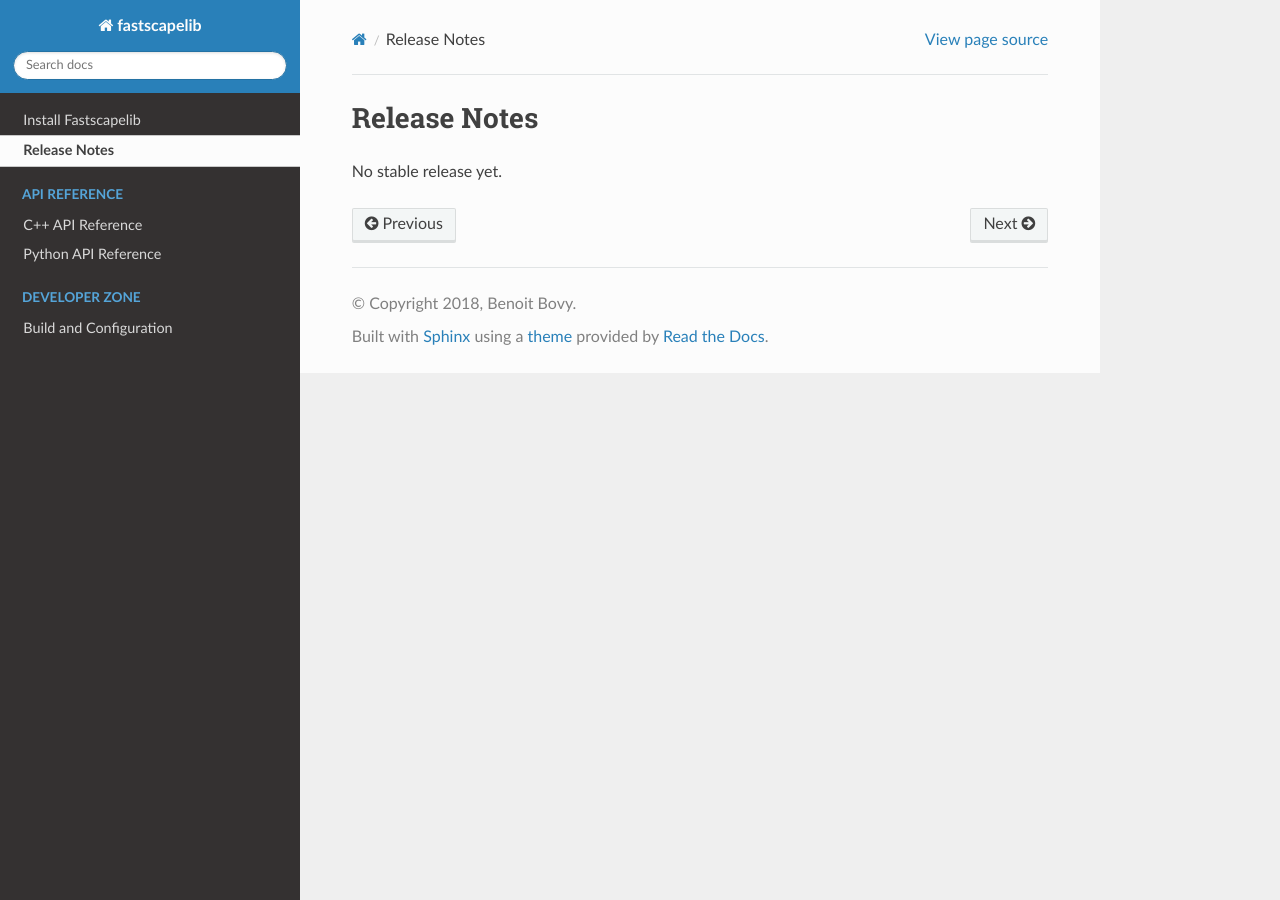
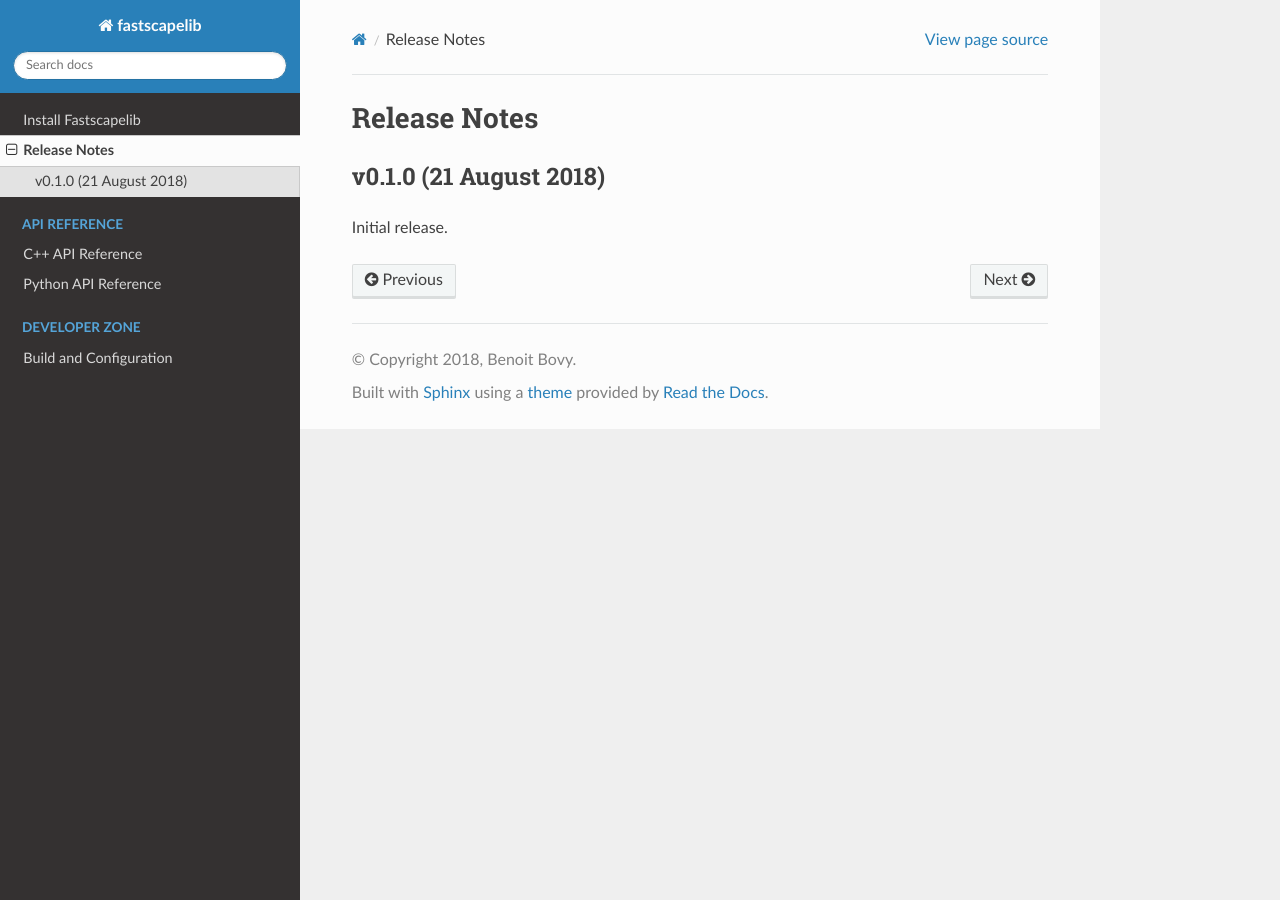
Before and after one commit to fastscape-lem/fastscapelib, a Sphinx documentation site: the page built from doc/source/release_notes.rst, in a window 1280 px wide. Built offline with Sphinx 7.4.7 and the Read the Docs theme 2.0.0, drawn with Linux system fonts in a browser that asks for light colours.

Commit message:
release v0.1.0

```diff
--- a/doc/source/release_notes.rst
+++ b/doc/source/release_notes.rst
@@ -3,4 +3,7 @@
 Release Notes
 =============
 
-No stable release yet.
+v0.1.0 (21 August 2018)
+-----------------------
+
+Initial release.
```
